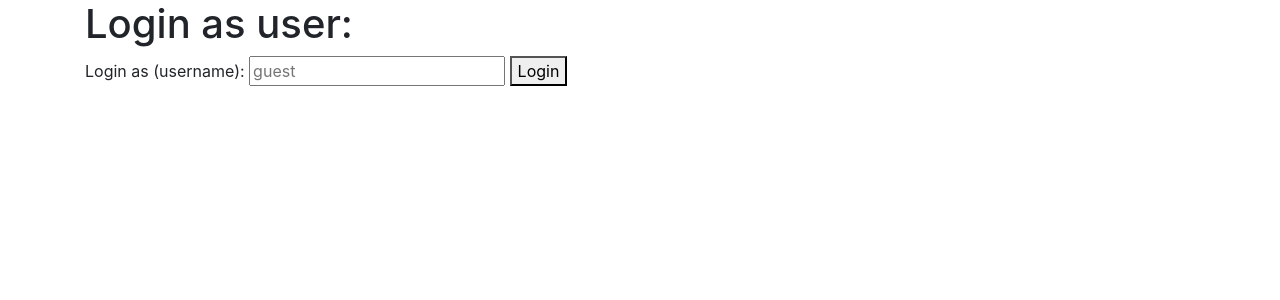
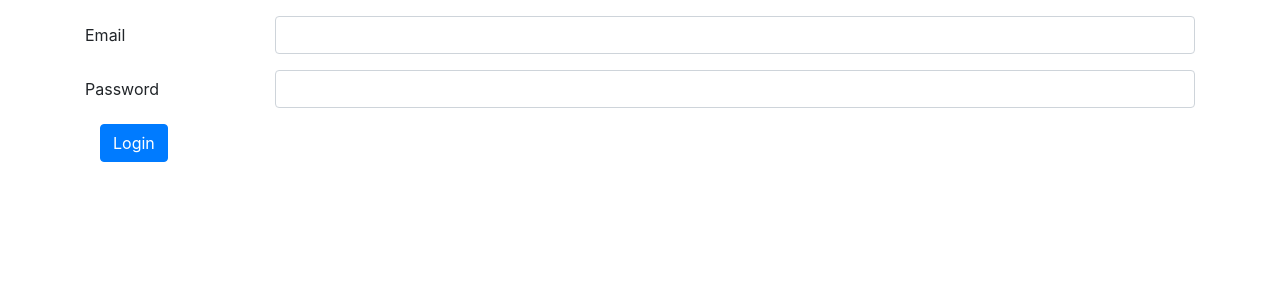
Before and after one commit to Radioprof/FLASK, a Flask app: template blog/templates/auth/login.html in a window 1280 px wide. Shown: the part 56-356 px from the top of the page. Run offline with Flask 2, Linux system fonts and the light colour scheme; the template is opened without the code that fills it, so the values that code supplies are empty.

Commit message:
Домашнее задание №3

```diff
--- a/blog/app.py
+++ b/blog/app.py
@@ -1,9 +1,13 @@
 from flask import Flask
+from flask_sqlalchemy import SQLAlchemy
 
 from blog.article.views import article
-from blog.models.database import db
+from blog.auth.views import auth
 from blog.report.views import report
 from blog.user.views import user
+
+
+db = SQLAlchemy()
 
 
 def create_app() -> Flask:
@@ -23,3 +27,4 @@ def register_blueprint(app: Flask):
     app.register_blueprint(user)
     app.register_blueprint(report)
     app.register_blueprint(article)
+    app.register_blueprint(auth)
--- a/blog/models/__init__.py
+++ /dev/null
@@ -1,5 +0,0 @@
-from blog.models.user import User
-
-__all__ = [
-    "User",
-]
--- a/blog/models/database.py
+++ /dev/null
@@ -1,7 +0,0 @@
-from flask_sqlalchemy import SQLAlchemy
-
-db = SQLAlchemy()
-
-__all__ = [
-    "db",
-]
--- a/blog/templates/auth/login.html
+++ b/blog/templates/auth/login.html
@@ -1,23 +1,29 @@
 {% extends 'base.html' %}
+
 {% block title %}
-    Login as
+    Login page
 {% endblock %}
+
 {% block body %}
-    <h1>Login as user:</h1>
-    {% if error %}
-        <div class="alert alert-danger" role="alert">
-            {{ error }}
+    <div class="row">
+        <div class="col">
+            <form class="mt-3" method="post" action="{{ url_for('auth.login') }}">
+                <div class="mb-3 row">
+                    <label for="email" class="col-sm-2 col-form-label">Email</label>
+                    <div class="col-sm-10">
+                        <input type="text" class="form-control" id="email" name="email">
+                    </div>
+                </div>
+                <div class="mb-3 row">
+                    <label for="password" class="col-sm-2 col-form-label">Password</label>
+                    <div class="col-sm-10">
+                        <input type="password" class="form-control" id="password" name="password">
+                    </div>
+                </div>
+                <div class="col-auto">
+                    <button type="submit" class="btn btn-primary mb-3">Login</button>
+                </div>
+            </form>
         </div>
-    {% endif %}
-    <form method="post">
-        <label for="input-username">Login as (username):</label>
-        <input
-                id="input-username"
-                type="text"
-                name="username"
-                placeholder="guest"
-                required
-        >
-        <button type="submit">Login</button>
-    </form>
+    </div>
 {% endblock %}
--- a/requirements.txt
+++ b/requirements.txt
@@ -1 +1,2 @@
 Flask~=2.2.3
+Werkzeug~=2.2.3
--- a/wsgi.py
+++ b/wsgi.py
@@ -1,43 +1,20 @@
 from werkzeug.security import generate_password_hash
 
-from blog.app import create_app
-from blog.models.database import db
+from blog.app import create_app, db
 
 app = create_app()
-
-# if __name__ == "__main__":
-#     app.run(
-#         host="0.0.0.0",
-#         debug=True,
-#     )
 
 
 @app.cli.command('init-db')
 def init_db():
+    """
+    Run in your terminal:
+    flask init-db
+    """
     db.create_all()
 
 
-# @app.cli.command('create-users')
-# def create_users():
-#     from blog.models import User
-#
-#     db.session.add(
-#         User(email='name@email.com', password=generate_password_hash('test123'))
-#     )
-#     db.session.commit()
-
-
-# @app.cli.command("init-db")
-# def init_db():
-#     """
-#     Run in your terminal:
-#     flask init-db
-#     """
-#     db.create_all()
-#     print("done!")
-#
-
-@app.cli.command("create-users")
+@app.cli.command('create-users')
 def create_users():
     """
     Run in your terminal:
@@ -45,9 +22,8 @@ def create_users():
     > done! created users: <User #1 'admin'> <User #2 'james'>
     """
     from blog.models import User
-    admin = User(username="admin", is_staff=True)
-    james = User(username="james")
-    db.session.add(admin)
-    db.session.add(james)
+
+    db.session.add(
+        User(email='name@email.com', password=generate_password_hash('test123'))
+    )
     db.session.commit()
-    print("done! created users:", admin, james)
```
Also changed, not shown: blog/auth/views.py (added, +30 -0 lines), blog/models.py (added, +9 -0 lines), blog/models/user.py (deleted, +0 -19 lines), blog/templates/users/details.html (deleted, +0 -12 lines), blog/templates/users/list.html (+2 -5 lines), blog/templates/users/profile.html (added, +9 -0 lines), blog/user/views.py (+13 -11 lines), blog/auth/__init__.py (added), instance/blog.db (added).
